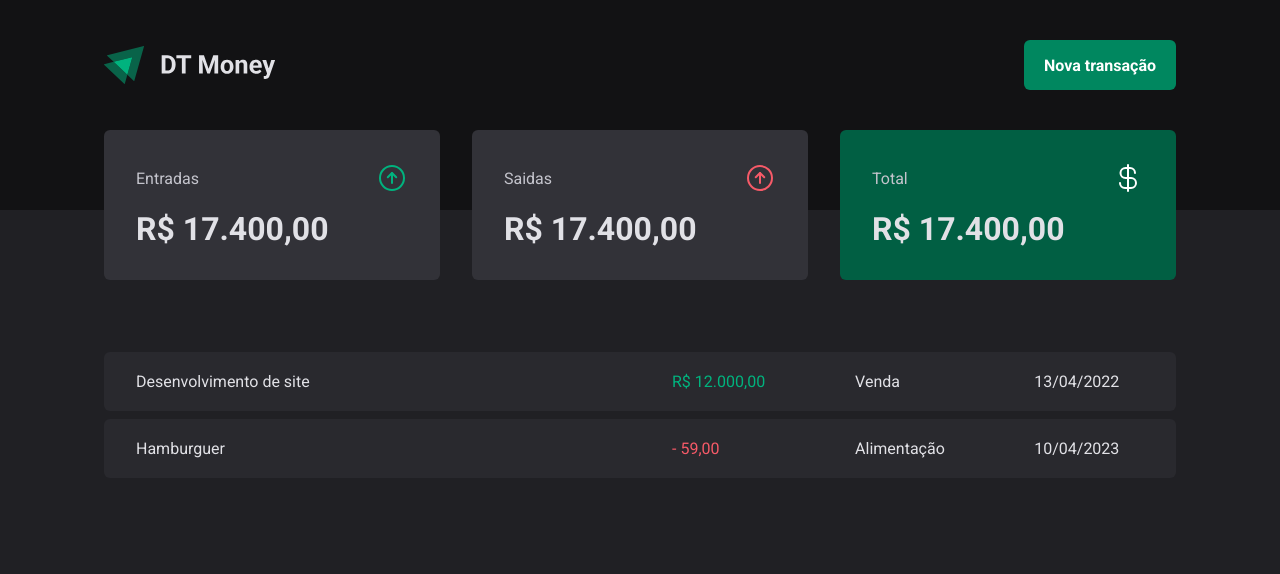
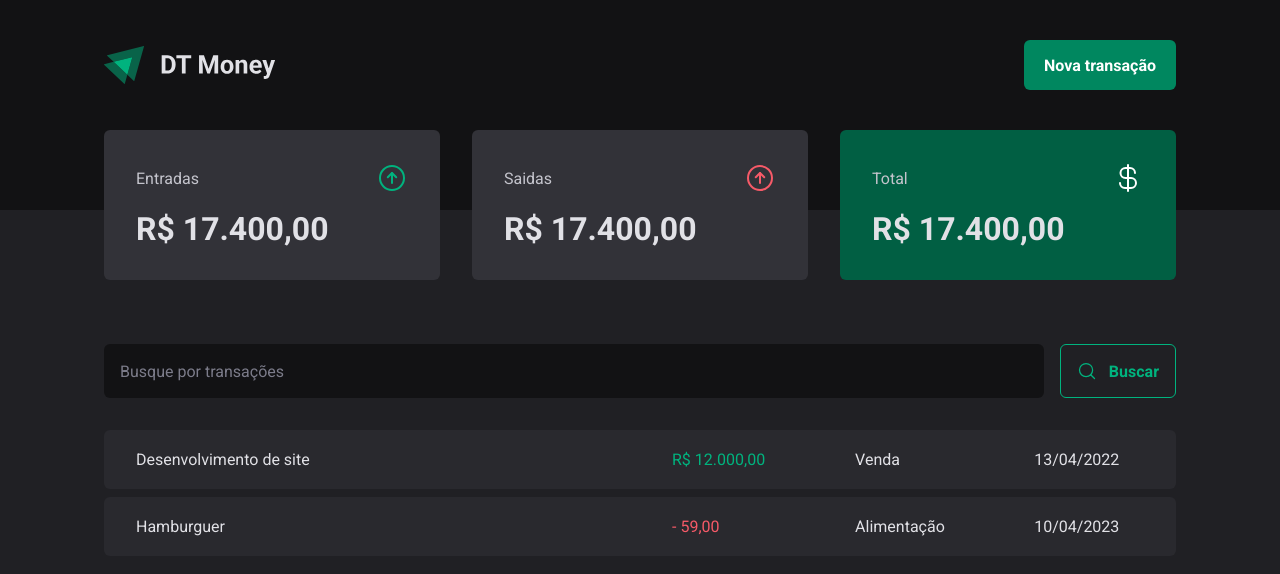
Before and after one commit to flavioanalistadesistema/dt-money, a React (Vite) app: page / in a window 1280 px wide. Shown: the top 574 px of the page. Built offline with nearby package versions, Linux system fonts and the light colour scheme.

Commit message:
Componente: SearchForm

```diff
--- /dev/null
+++ b/src/pages/Transactions/components/SearchForm/index.tsx
@@ -0,0 +1,14 @@
+import { SearchFormcontainer } from "./styles";
+import { MagnifyingGlass } from 'phosphor-react'
+export function SearchForm() {
+    return (
+        <SearchFormcontainer>
+            <input type="text" placeholder="Busque por transações" />
+             <button type="submit">
+                <MagnifyingGlass size={20} />
+                Buscar
+             </button>
+
+        </SearchFormcontainer>
+    )
+}
--- /dev/null
+++ b/src/pages/Transactions/components/SearchForm/styles.ts
@@ -0,0 +1,41 @@
+import styled from "styled-components";
+
+export const SearchFormcontainer = styled.form`
+  display: flex;
+  gap: 1rem;
+
+  input {
+    flex: 1;
+    border-radius: 6px;
+    border: 0;
+    background: ${props => props.theme["gray-900"]};
+    color: ${props => props.theme["gray-300"]};
+    padding: 1rem;
+
+    &::placeholder {
+      color: ${props => props.theme["gray-500"]};
+    }
+  }
+
+  button {
+    display: flex;
+    align-items: center;
+    gap: 0.75rem;
+
+    border: 0;
+    padding: 1rem;
+    background: transparent;
+    border: 1px solid ${props => props.theme["green-300"]};
+    color: ${props => props.theme["green-300"]};
+    font-weight: bold;
+    border-radius: 6px;
+
+    &:hover {
+        background: ${props => props.theme["green-500"]};
+        border-color: ${props => props.theme["green-500"]};
+        color: ${props => props.theme["white"]};
+    }
+  }
+
+
+`
--- a/src/pages/Transactions/index.tsx
+++ b/src/pages/Transactions/index.tsx
@@ -1,5 +1,6 @@
 import { Header } from "../../components/Header";
 import { Summary } from "../../components/Summary";
+import { SearchForm } from "./components/SearchForm";
 import { PriceRighlight, TransactionTable, TransactionsContainer } from "./styles";
 
 export function Transactions() {
@@ -7,8 +8,8 @@
         <div>
             <Header />
             <Summary />
-
             <TransactionsContainer>
+            <SearchForm />
                 <TransactionTable>
                     <tbody>
                         <tr>
--- a/src/pages/Transactions/styles.ts
+++ b/src/pages/Transactions/styles.ts
@@ -11,6 +11,7 @@
     width: 100%;
     border-collapse: separate;
     border-spacing: 0 0.5rem;
+    margin-top: 1.5rem;
 
     td {
         padding: 1.25rem 2rem;
```
